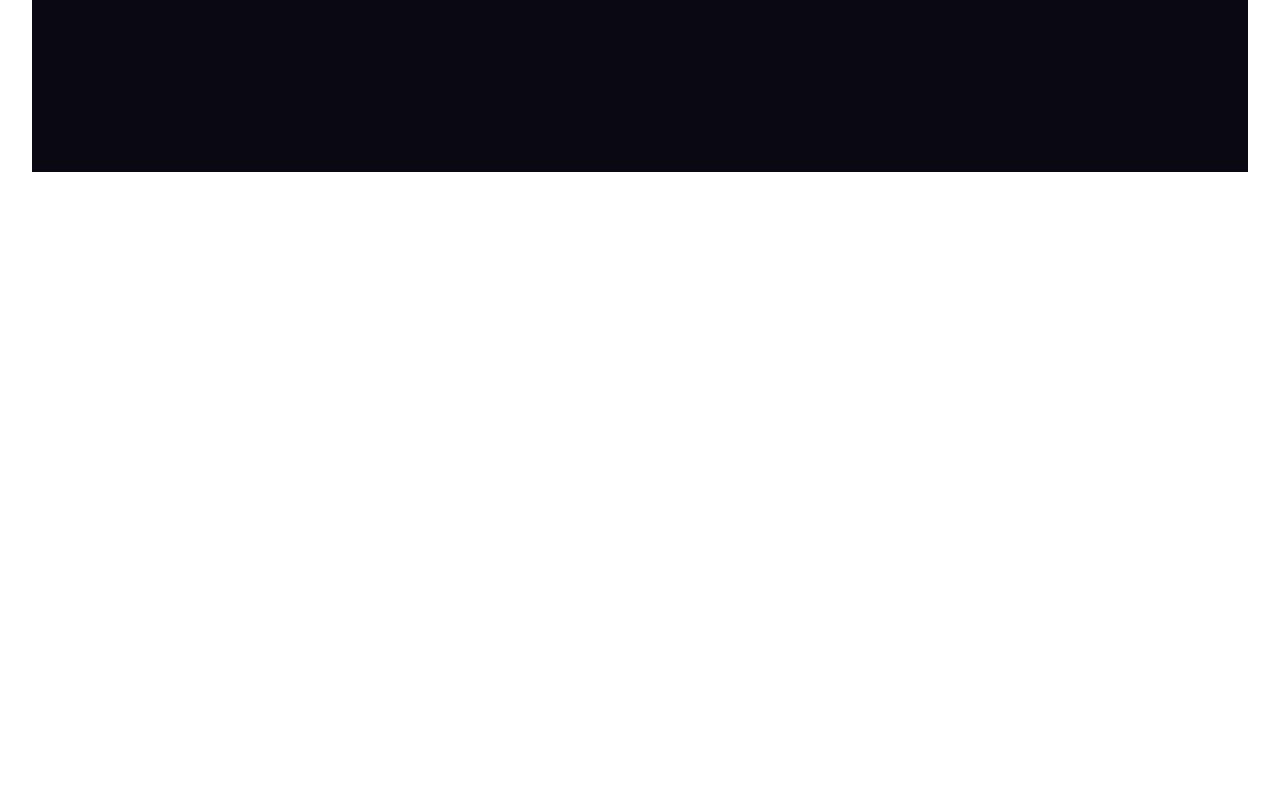
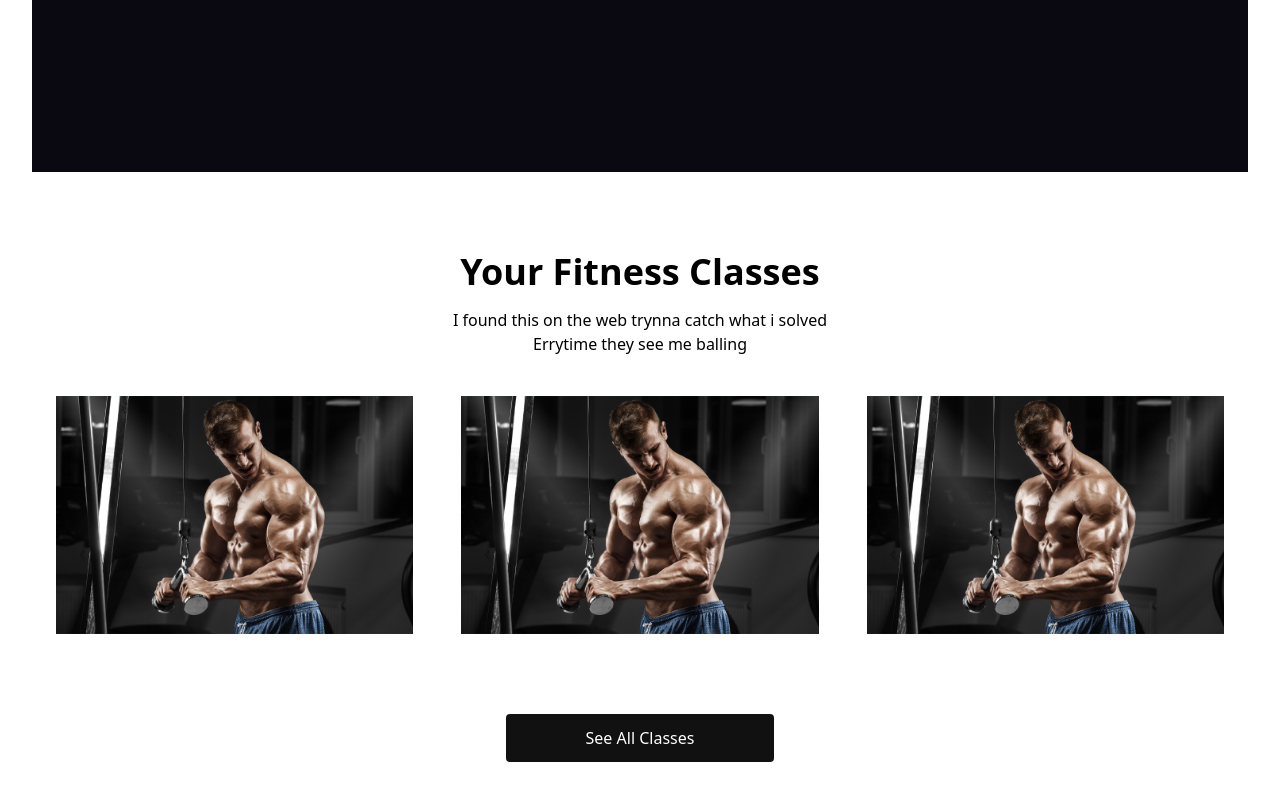
Before and after one commit to DC-21/GymWeb, a React (Vite) app: page / in a window 1280 px wide. Shown: the part 736-1536 px from the top of the page. Before the commit the page ends 940 px from the top, so only its background shows below. Built offline with nearby package versions, Linux system fonts and the light colour scheme.

Commit message:
first commit

```diff
--- a/src/App.jsx
+++ b/src/App.jsx
@@ -87,20 +87,29 @@ export default function App() {
     </section>
     <section>
       <div>
-        <div></div>
+        <div className="pt-20">
+          <h1 className="text-4xl font-bold">Your Fitness Classes</h1>
+          <p className="pt-4">I found this on the web trynna catch what i solved <br/>
+          Errytime they see me balling</p>
+        </div>
         <div>
-          <ul>
+          <ul className="flex">
             <li>
-              <img/>
+            <img  className='items-center px-6  mt-10 rounded' src={fit}/>
             </li>
             <li>
-              <img/>
+            <img  className='items-center px-6  mt-10 rounded h-50' src={fit}/>
             </li>
             <li>
-              <img/>
+            <img  className='items-center px-6  mt-10 rounded h-50' src={fit}/>
             </li>
           </ul>
         </div>
+        <div className='text-white text-l text-left py-2 px-12 pt-20 flex gap-4 justify-center items-center'>
+          <button className='text-white rounded py-3 px-20 j' style={{backgroundColor: '#111111'}}>
+          <a href=''>See All Classes</a>
+        </button>
+          </div>
       </div>
     </section>
     </div>
```
